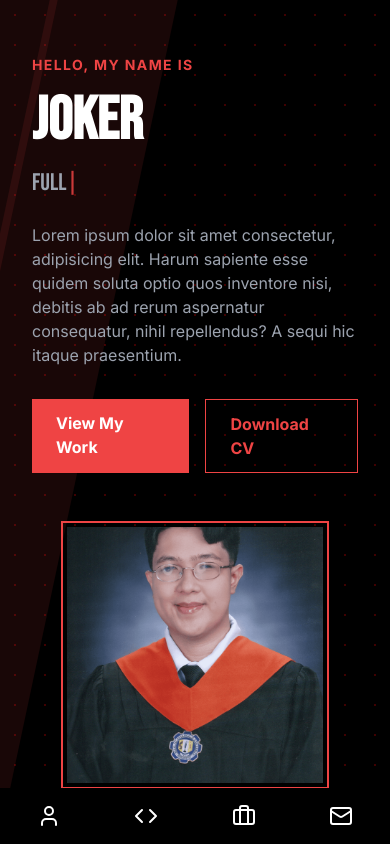
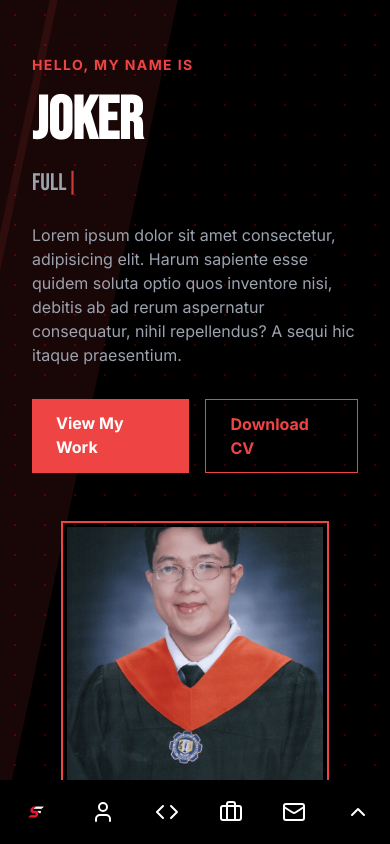
Before and after one commit to RenAmamiya0411/Website-Portfolio-v2, a React (Vite) app: page / in a window 390 px wide. Shown: the top 844 px of the page. Built offline with nearby package versions, Linux system fonts and the light colour scheme.

Commit message:
Added Logo and Return-to-Top button in mobile-side navbar

```diff
--- a/src/parts/Navbar.tsx
+++ b/src/parts/Navbar.tsx
@@ -1,4 +1,4 @@
-import { Briefcase, Code, Mail, User } from "lucide-react";
+import { Briefcase, ChevronUp, Code, Mail, User } from "lucide-react";
 import { useEffect, useState } from "react";
 import Logo from "../assets/logos/Logo-Light-Version.png";
 
@@ -41,9 +41,14 @@ function Navbar() {
             {link.icon}
           </a>
         ))}
+
+        <a className="absolute bottom-4 text-white hover:text-red-500 transition-colors" href="#hero">
+          <ChevronUp size={24} />
+        </a>
       </nav>
 
       <nav className="md:hidden fixed bottom-0 left-0 w-full bg-black flex justify-around items-center py-4 z-50">
+        <img className="w-8 h-8 object-contain" src={Logo} alt="Logo" />
         {links.map(link => (
           <a
             className={`transition-colors ${active === link.id ? "text-red-500" : "text-white hover:text-red-500"}`}
@@ -53,6 +58,9 @@ function Navbar() {
             {link.icon}
           </a>
         ))}
+        <a className="text-white hover:text-red-500 transition-colors" href="#hero">
+          <ChevronUp size={24} />
+        </a>
       </nav>
     </>
   );
```
